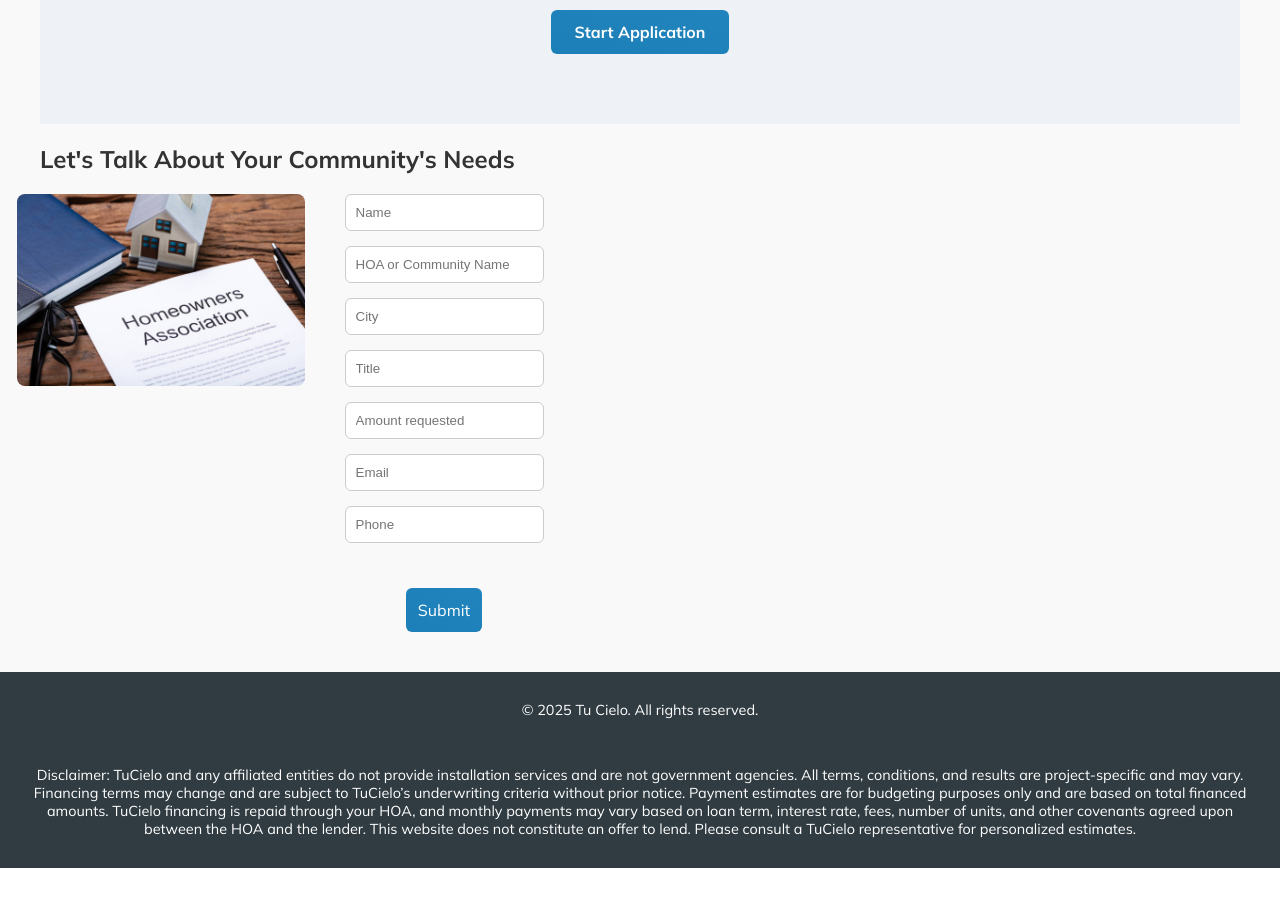
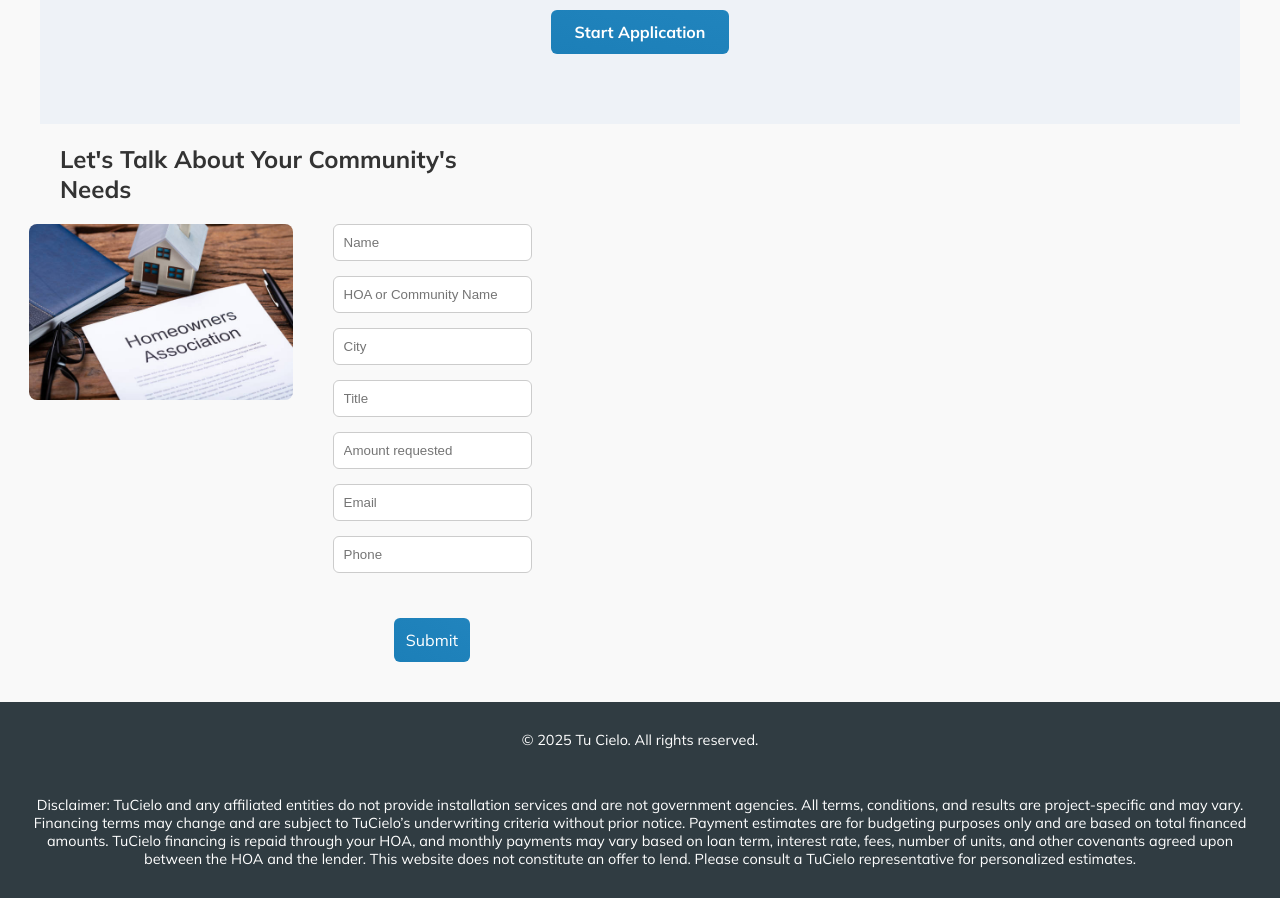
Before and after one commit to MetaCapFin/tu-cielo-site, a React (Create React App) app: page / in a window 1280 px wide. Shown: the part 2300-3198 px from the top of the page. Before the commit the page ends 3168 px from the top, so only its background shows below. Built offline with nearby package versions, Linux system fonts and the light colour scheme.

Commit message:
Update App.css

```diff
--- a/src/App.css
+++ b/src/App.css
@@ -512,6 +512,15 @@
   box-sizing: border-box;
 }
 
+.section-wrapper {
+  max-width: 1000px; /* or match your other sections */
+  margin-left: auto;
+  margin-right: auto;
+  padding-left: 20px;
+  padding-right: 20px;
+  box-sizing: border-box;
+}
+
 .form-container {
   display: flex;
   flex-direction: row;
```
